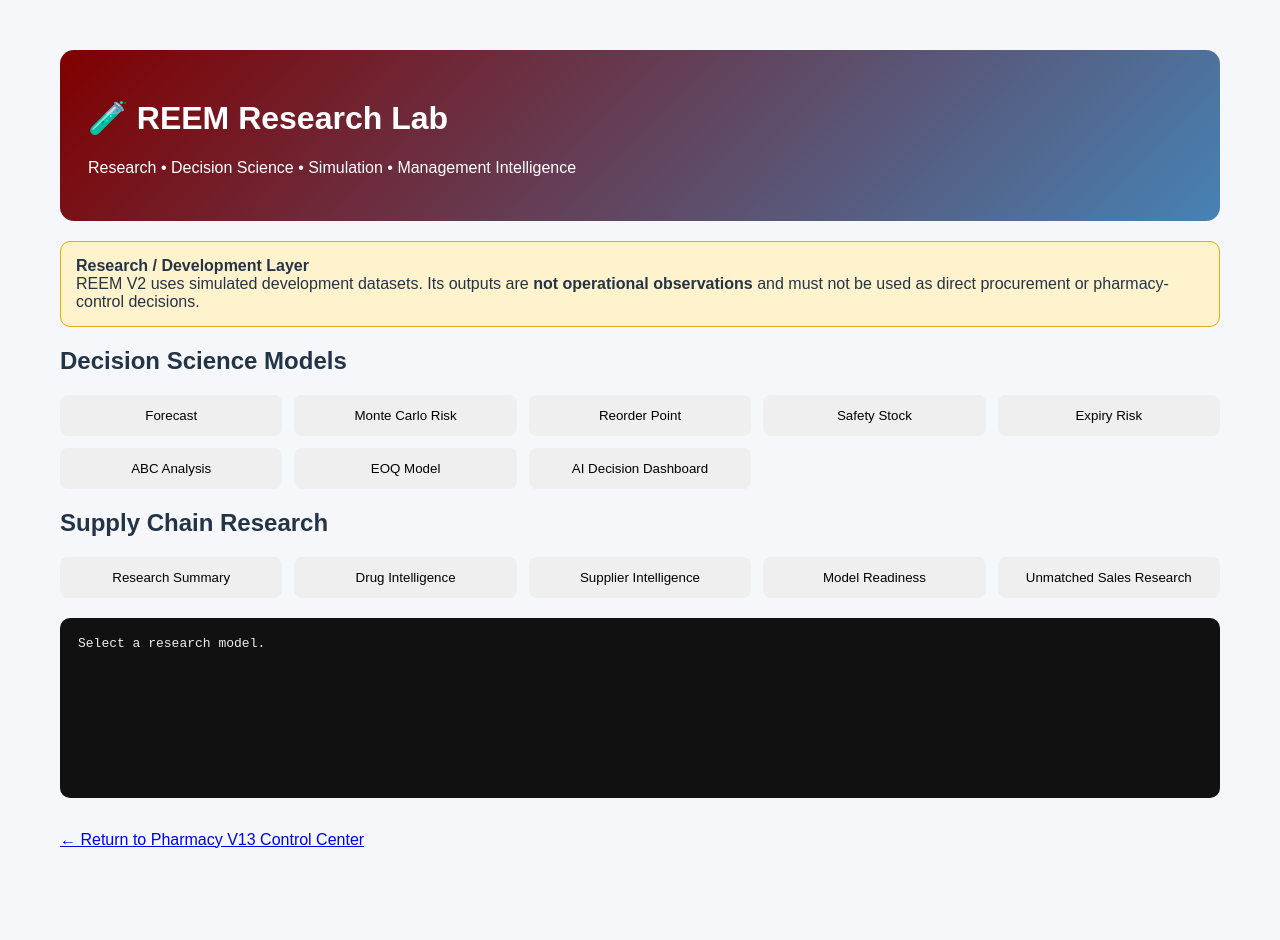
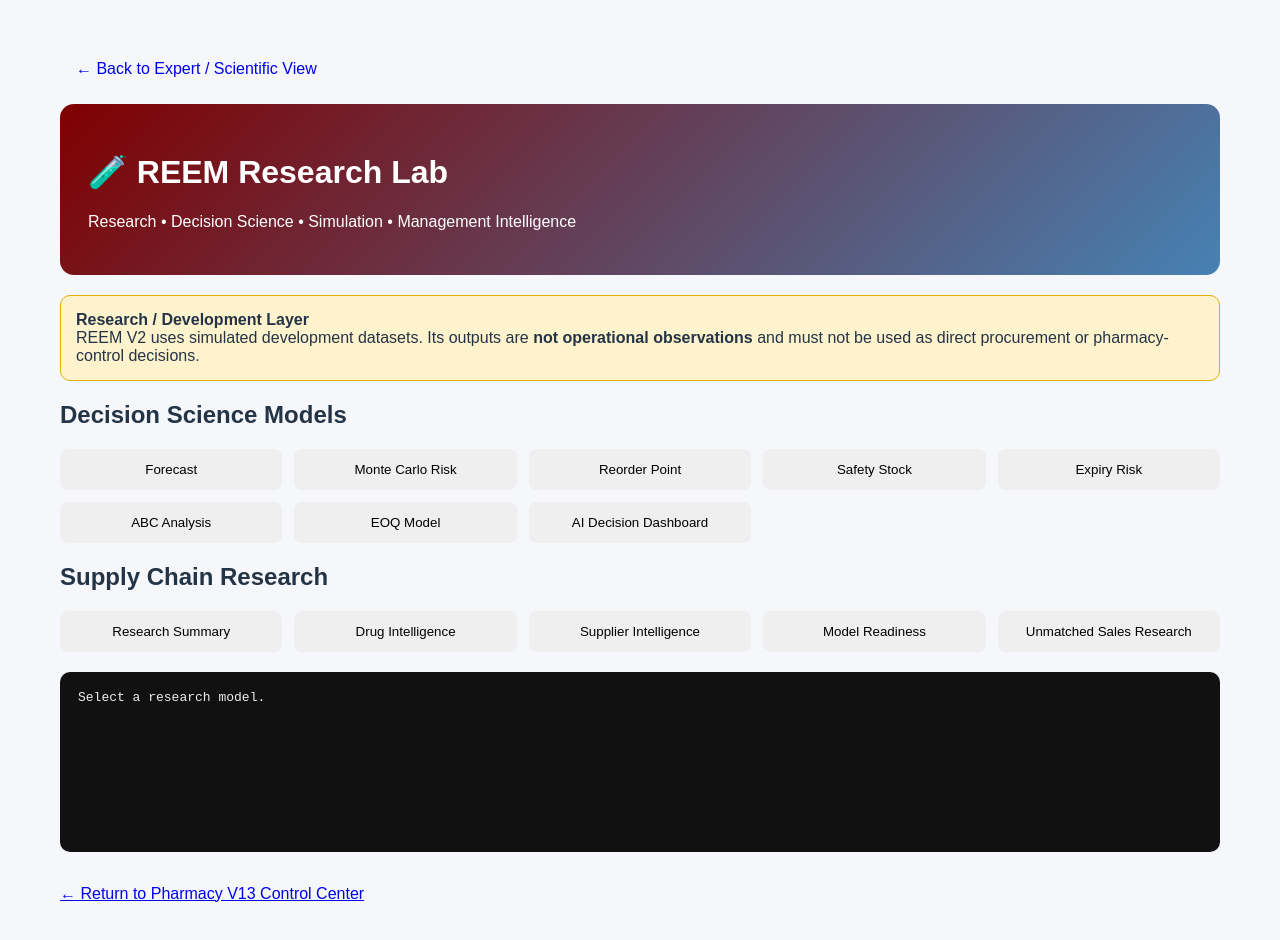
Before and after one commit to babikerosman468/pharmacy-v13, a website: page web/reem.html in a window 1280 px wide. Before the commit the page ends 899 px from the top, so only its background shows below. Drawn offline with Linux system fonts and the light colour scheme.

Commit message:
Add REEM lab navigation

```diff
--- a/web/reem.html
+++ b/web/reem.html
@@ -59,6 +59,12 @@ a.back {
 <body>
 <div class="reem-wrap">
 
+<div style="margin-bottom:16px;">
+    <a href="/professional.dashboard"
+       style="display:inline-block;padding:10px 16px;text-decoration:none;">
+        ← Back to Expert / Scientific View
+    </a>
+</div>
 <div class="reem-header">
     <h1>🧪 REEM Research Lab</h1>
     <p>Research • Decision Science • Simulation • Management Intelligence</p>
```
Also changed, not shown: web/professional.html (+1 -0 lines).
